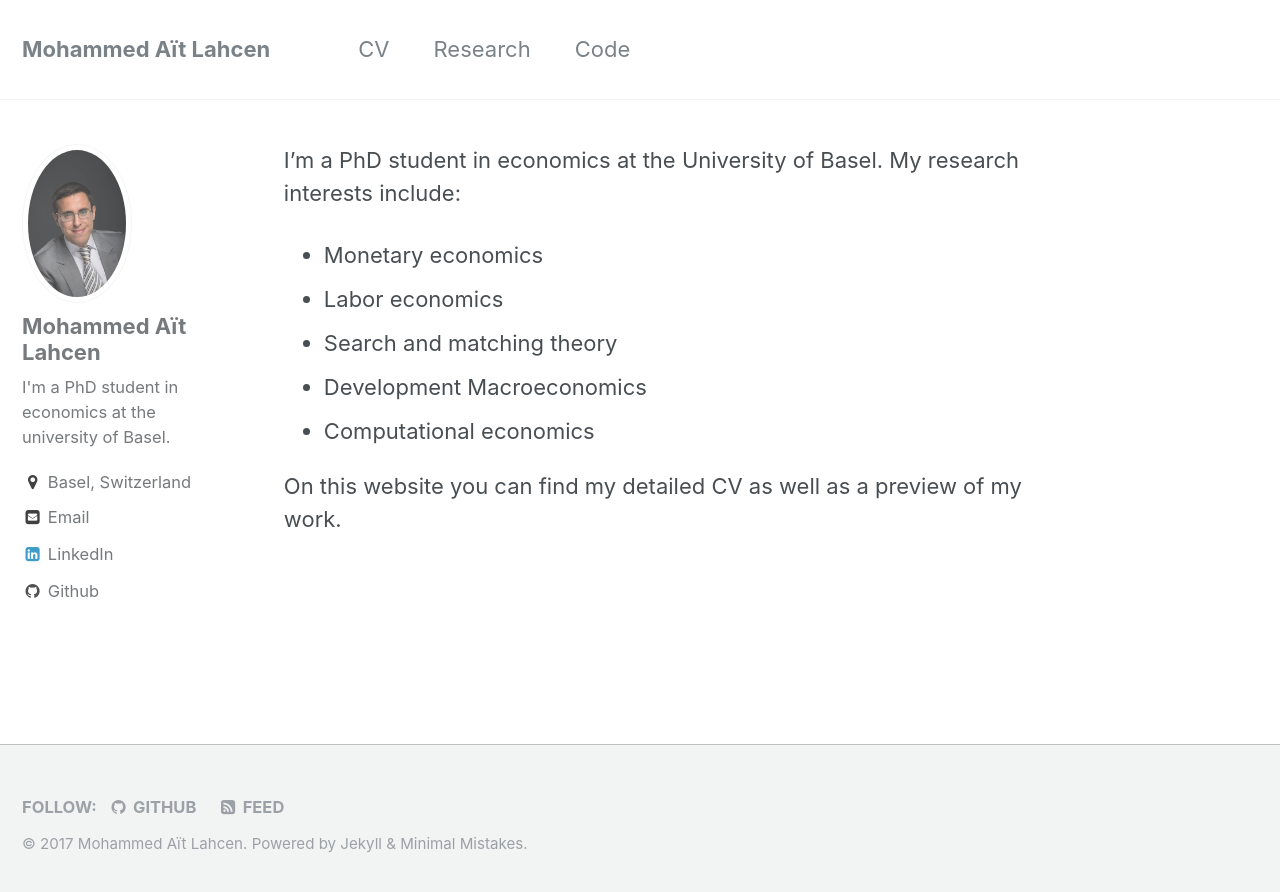
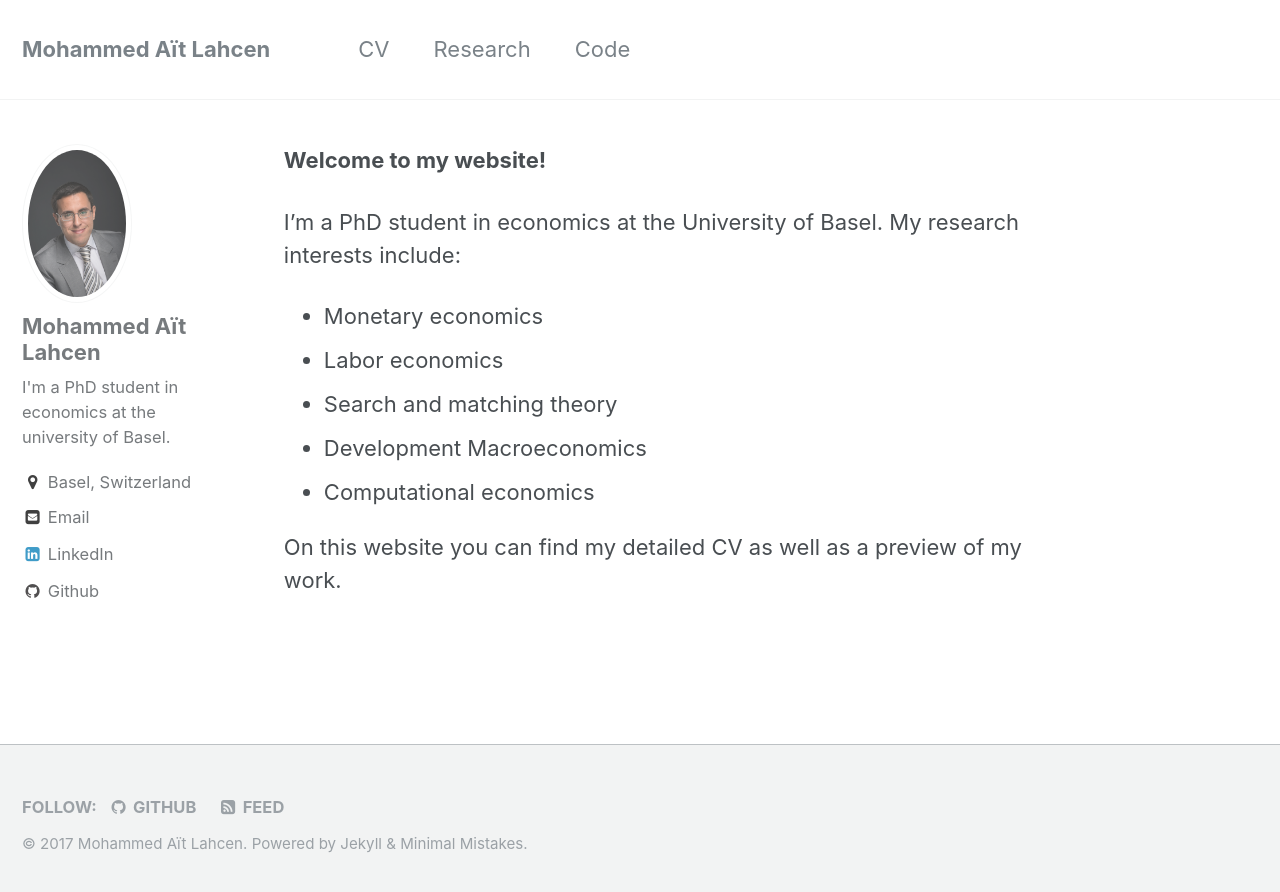
Before and after one commit to maitlahcen/maitlahcen.github.io, a Jekyll site: the page built from index.md, in a window 1280 px wide. Shown: the top 892 px of the page. Built offline with Jekyll 4.4.1, drawn with Linux system fonts in a browser that asks for light colours.

Commit message:
Update index.md

```diff
--- a/index.md
+++ b/index.md
@@ -2,6 +2,8 @@
 layout: single
 author_profile: true
 ---
+
+**Welcome to my website!**
 
 I'm a PhD student in economics at the University of Basel. My research interests include:
 
```
